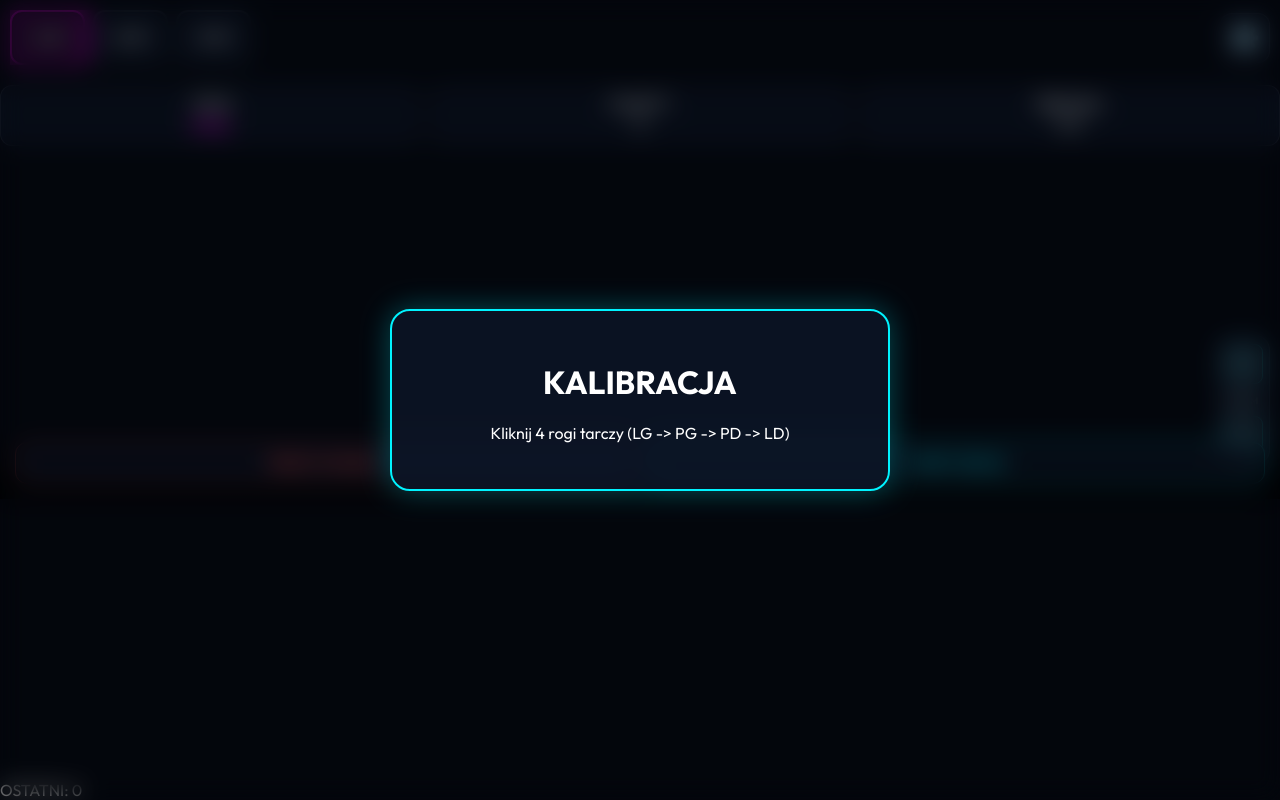
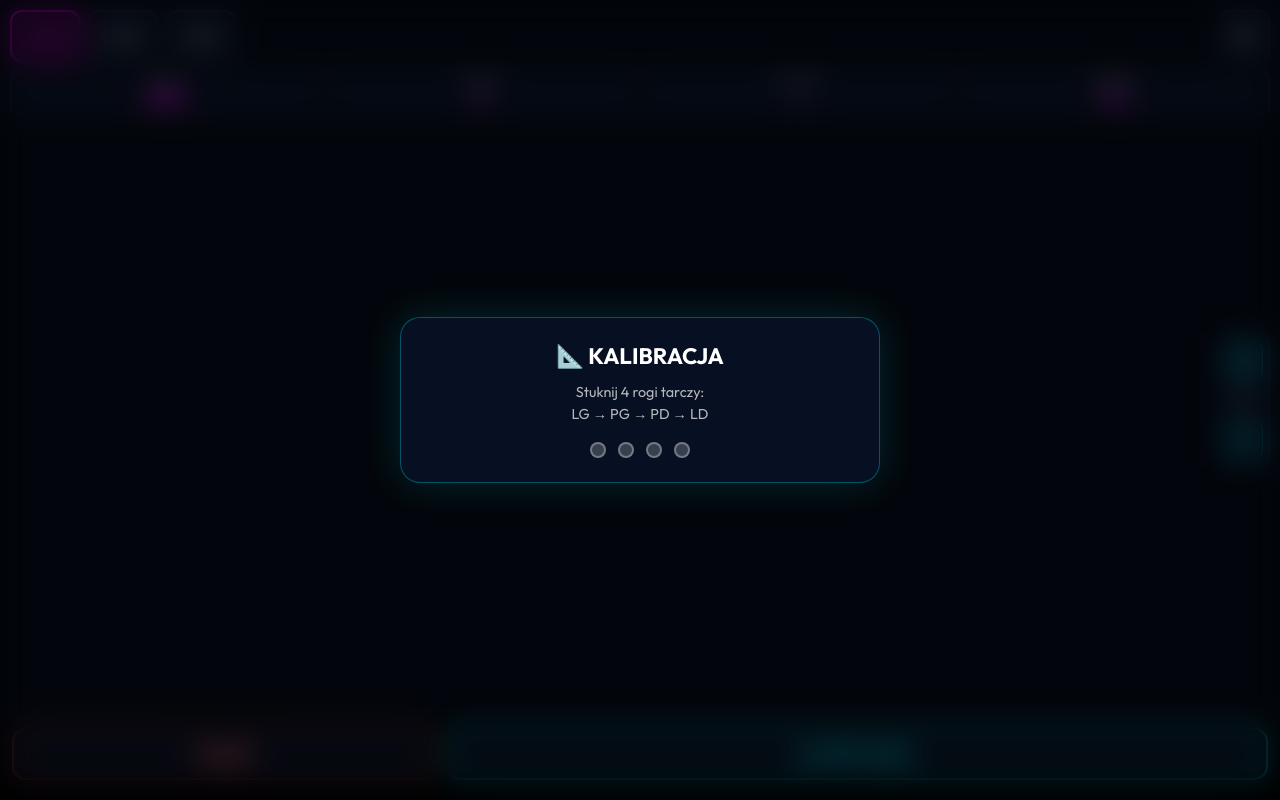
Before and after one commit to LukaszDabros/Antigravity, a PHP site: page / in a window 1280 px wide. Run offline with PHP 8.4, Linux system fonts and the light colour scheme.

Commit message:
Full HUD rewrite: absolute bottom-bar, side-zoom column, blur overlay, cleaner CSS

```diff
--- a/virtual-shooting-range-mobile/index.html
+++ b/virtual-shooting-range-mobile/index.html
@@ -5,84 +5,86 @@
     <meta name="viewport" content="width=device-width, initial-scale=1.0, maximum-scale=1.0, user-scalable=no">
     <title>Laser Range Mobile</title>
     <link rel="stylesheet" href="style.css">
-    <link href="https://fonts.googleapis.com/css2?family=Outfit:wght@300;400;700&family=JetBrains+Mono&display=swap" rel="stylesheet">
+    <link href="https://fonts.googleapis.com/css2?family=Outfit:wght@300;400;700;900&family=JetBrains+Mono&display=swap" rel="stylesheet">
 </head>
-<body class="cyber-theme">
+<body>
     <div id="app">
-        <!-- Podgląd wideo i celownik -->
+        <!-- Wideo + canvas w tle -->
         <div class="video-container">
             <video id="camera-feed" autoplay playsinline muted></video>
             <canvas id="detection-canvas"></canvas>
             <canvas id="ui-canvas"></canvas>
         </div>
 
-        <!-- HUD -->
-        <div id="hud" class="flex-column">
+        <!-- ==================== HUD ==================== -->
+        <div id="hud">
 
-            <!-- GÓRA: Gracze i Ustawienia -->
-            <div id="top-section" class="flex-column">
-                <div id="players-row" class="flex-row">
-                    <div id="players-list" class="flex-row">
-                        <button class="player-btn active" data-id="0">1. P</button>
-                        <button class="player-btn" data-id="1">2. P</button>
-                        <button class="player-btn" data-id="2">3. P</button>
-                        <button class="player-btn" data-id="3">4. P</button>
-                        <button class="player-btn" data-id="4">5. P</button>
+            <!-- GÓRA: Rząd graczy + ikona ustawień -->
+            <div id="players-row">
+                <div id="players-list">
+                    <button class="player-btn active" data-id="0">1. G</button>
+                    <button class="player-btn" data-id="1">2. G</button>
+                    <button class="player-btn" data-id="2">3. G</button>
+                    <button class="player-btn" data-id="3">4. G</button>
+                    <button class="player-btn" data-id="4">5. G</button>
                 </div>
-                    <button id="settings-open-btn" class="icon-btn">⚙️</button>
+                <button id="settings-open-btn" class="icon-btn" title="Ustawienia">⚙</button>
             </div>
 
-                <div id="stats-row" class="flex-row">
+            <!-- Statystyki -->
+            <div id="stats-row">
                 <div class="stat-box" id="mode-selector">
-                        <span class="label">TRYB</span>
-                        <span id="mode-val" class="value small">FREE</span>
+                    <span class="stat-label">TRYB</span>
+                    <span id="mode-val" class="stat-value">FREE</span>
                 </div>
                 <div class="stat-box">
-                        <span class="label">PUNKTY</span>
-                        <span id="score-val" class="value">0</span>
+                    <span class="stat-label">PUNKTY</span>
+                    <span id="score-val" class="stat-value">0</span>
                 </div>
                 <div class="stat-box">
-                        <span class="label">ŚREDNIA</span>
-                        <span id="avg-val" class="value">0.0</span>
+                    <span class="stat-label">OSTATNI</span>
+                    <span id="last-val" class="stat-value">—</span>
                 </div>
+                <div class="stat-box">
+                    <span class="stat-label">ŚREDNIA</span>
+                    <span id="avg-val" class="stat-value">0.0</span>
                 </div>
             </div>
 
-            <!-- BOK: Pionowy Zoom -->
-            <div id="side-controls" class="flex-column">
+        </div><!-- /#hud -->
+
+        <!-- BOK: Pionowy Zoom (oddzielnie od HUD, absolute) -->
+        <div id="side-controls">
             <button id="zoom-in" class="zoom-btn">+</button>
-                <div class="zoom-label">ZOOM</div>
-                <button id="zoom-out" class="zoom-btn">-</button>
+            <span class="zoom-label">ZOOM</span>
+            <button id="zoom-out" class="zoom-btn">−</button>
         </div>
 
-            <!-- DÓŁ: Przyciski Akcji -->
-            <div id="bottom-section" class="flex-row">
-                <button id="reset-session-btn" class="glass-btn danger">RESET WYNIKU</button>
-                <button id="start-session-btn" class="glass-btn primary big-btn">START SESJA</button>
+        <!-- DÓŁ: Przyciski akcji (absolute, bottom) -->
+        <div id="bottom-bar">
+            <button id="reset-session-btn" class="action-btn danger">↺ RESET</button>
+            <button id="start-session-btn" class="action-btn primary">▶ START SESJA</button>
         </div>
 
-            <!-- Ostatni strzał (Pływający) -->
-            <div id="last-shot-box">
-                OSTATNI: <span id="last-val">0</span>
-            </div>
-        </div>
+        <!-- ==================== PANELE ==================== -->
 
-        <!-- PANEL USTAWIEŃ (MODAL) -->
+        <!-- Panel Ustawień -->
         <div id="settings-modal" class="overlay">
             <div class="overlay-content settings-card">
-                <h2>USTAWIENIA</h2>
+                <button id="settings-close-btn" class="close-btn">✕</button>
+                <h2>⚙ USTAWIENIA</h2>
 
                 <div class="settings-group">
                     <label>TRYB GRY</label>
-                    <div class="flex-row">
-                        <button id="solo-mode-btn" class="glass-btn">SOLO</button>
-                        <button id="multi-mode-btn" class="glass-btn active">GRUPA 5</button>
+                    <div class="mode-toggle-row">
+                        <button id="solo-mode-btn" class="toggle-btn">SOLO</button>
+                        <button id="multi-mode-btn" class="toggle-btn active">GRUPA</button>
                     </div>
                 </div>
 
                 <div class="settings-group">
                     <label>NAZWY ZAWODNIKÓW</label>
-                    <div id="names-inputs" class="flex-column">
+                    <div id="names-inputs">
                         <input type="text" data-id="0" class="name-input" placeholder="Gracz 1">
                         <input type="text" data-id="1" class="name-input" placeholder="Gracz 2">
                         <input type="text" data-id="2" class="name-input" placeholder="Gracz 3">
@@ -91,34 +93,37 @@
                     </div>
                 </div>
 
-                <div class="settings-group flex-column">
-                    <button id="calibrate-btn" class="glass-btn">🛠️ URUCHOM KALIBRACJĘ</button>
-                    <button id="full-reset-btn" class="glass-btn danger">⚠️ RESET WSZYSTKIEGO</button>
+                <div class="settings-group">
+                    <label>KALIBRACJA</label>
+                    <button id="calibrate-btn" class="action-btn primary" style="width:100%">🎯 URUCHOM KALIBRACJĘ</button>
                 </div>
 
-                <button id="settings-close-btn" class="glass-btn primary">POWRÓT</button>
+                <div class="settings-group">
+                    <label>RESET</label>
+                    <button id="full-reset-btn" class="action-btn danger" style="width:100%">⚠️ RESET WSZYSTKIEGO</button>
+                </div>
             </div>
         </div>
 
-        <!-- Nakładki pomocnicze (Odliczanie, Kalibracja, Wyniki) -->
+        <!-- Odliczanie -->
         <div id="session-countdown" class="overlay">
             <div class="huge-text">READY?</div>
         </div>
 
+        <!-- Wyniki -->
         <div id="result-modal" class="overlay">
             <div class="overlay-content result-card">
                 <h2>WYNIKI</h2>
-                <div class="result-stats" id="res-list">
-                    <!-- Dynamicznie wypełniane -->
-                </div>
-                <button id="close-result" class="glass-btn primary">DALEJ</button>
+                <div class="result-stats" id="res-list"></div>
+                <button id="close-result" class="action-btn primary" style="width:100%;margin-top:15px">DALEJ →</button>
             </div>
         </div>
 
+        <!-- Kalibracja -->
         <div id="calibration-overlay" class="overlay">
             <div class="overlay-content">
-                <h1>KALIBRACJA</h1>
-                <p>Kliknij 4 rogi tarczy (LG -> PG -> PD -> LD)</p>
+                <h1>📐 KALIBRACJA</h1>
+                <p>Stuknij 4 rogi tarczy:<br>LG → PG → PD → LD</p>
                 <div class="progress-dots">
                     <span class="dot"></span><span class="dot"></span><span class="dot"></span><span class="dot"></span>
                 </div>
--- a/virtual-shooting-range-mobile/style.css
+++ b/virtual-shooting-range-mobile/style.css
@@ -3,18 +3,18 @@
     --neon-pink: #ff00ff;
     --neon-green: #39ff14;
     --dark-bg: #050a14;
-    --glass-bg: rgba(15, 25, 45, 0.7);
-    --glass-border: rgba(255, 255, 255, 0.1);
+    --glass-bg: rgba(10, 20, 40, 0.75);
+    --glass-border: rgba(255, 255, 255, 0.12);
 }
 
 * {
     box-sizing: border-box;
     -webkit-tap-highlight-color: transparent;
+    margin: 0;
+    padding: 0;
 }
 
 body, html {
-    margin: 0;
-    padding: 0;
     width: 100%;
     height: 100%;
     background: var(--dark-bg);
@@ -22,6 +22,7 @@ body, html {
     color: white;
     overflow: hidden;
     position: fixed;
+    user-select: none;
 }
 
 #app {
@@ -30,13 +31,10 @@ body, html {
     height: 100vh;
 }
 
-/* Wideo i Canvasy */
+/* ===== WIDEO I CANVASY ===== */
 .video-container {
     position: absolute;
-    top: 0;
-    left: 0;
-    width: 100%;
-    height: 100%;
+    inset: 0;
     z-index: 1;
 }
 
@@ -49,176 +47,251 @@ body, html {
 
 #ui-canvas {
     position: absolute;
-    top: 0;
-    left: 0;
+    inset: 0;
     width: 100%;
     height: 100%;
     pointer-events: none;
     z-index: 2;
 }
 
-#detection-canvas {
-    display: none;
-}
+#detection-canvas { display: none; }
 
-/* HUD */
-/* Klasy pomocnicze Flexbox */
-.flex-column { display: flex; flex-direction: column; }
-.flex-row { display: flex; flex-direction: row; }
-
+/* ===== HUD (tylko górna część) ===== */
 #hud {
     position: absolute;
     top: 0;
     left: 0;
     width: 100%;
-    height: 100%;
     z-index: 10;
-    padding: 0; /* Usunięto padding globalny dla lepszego dopasowania */
     pointer-events: none;
     display: flex;
     flex-direction: column;
-    justify-content: space-between;
+    gap: 8px;
+    padding: 10px 10px 0 10px;
 }
 
-#top-section {
+/* Rząd graczy */
+#players-row {
+    display: flex;
+    align-items: center;
+    gap: 8px;
     width: 100%;
-    gap: 10px;
-    pointer-events: none;
-}
-
-#players-row {
-    width: 100%;
-    padding: 10px;
-    gap: 15px;
-    align-items: center;
     pointer-events: auto;
 }
 
 #players-list {
+    display: flex;
+    gap: 8px;
+    overflow-x: auto;
     flex: 1;
-    gap: 8px;
-    display: flex;
-    overflow-x: auto;
+    /* Ukryj scrollbar */
+    scrollbar-width: none;
 }
+#players-list::-webkit-scrollbar { display: none; }
 
 .player-btn {
-    min-width: 75px; /* Większe przyciski dla czytelności */
-    height: 55px;
+    flex-shrink: 0;
+    min-width: 70px;
+    height: 52px;
     background: var(--glass-bg);
     border: 2px solid var(--glass-border);
     border-radius: 12px;
-    color: white;
+    color: rgba(255,255,255,0.8);
+    font-family: 'Outfit', sans-serif;
     font-weight: 700;
     font-size: 1rem;
     display: flex;
     align-items: center;
     justify-content: center;
-    transition: 0.2s;
-    flex-shrink: 0;
+    transition: all 0.15s ease;
+    backdrop-filter: blur(10px);
 }
 
 .player-btn.active {
     border-color: var(--neon-pink);
-    box-shadow: 0 0 15px var(--neon-pink);
-    background: rgba(255, 0, 255, 0.1);
+    color: var(--neon-pink);
+    box-shadow: 0 0 12px rgba(255, 0, 255, 0.4);
+    background: rgba(255, 0, 255, 0.12);
 }
 
+.player-btn:active {
+    transform: scale(0.92);
+}
+
+/* Ikona ustawień */
 .icon-btn {
+    flex-shrink: 0;
+    width: 52px;
+    height: 52px;
     background: var(--glass-bg);
     border: 1px solid var(--glass-border);
-    width: 50px;
-    height: 50px;
     border-radius: 12px;
-    font-size: 1.5rem;
+    font-size: 1.4rem;
     display: flex;
     align-items: center;
     justify-content: center;
     pointer-events: auto;
-    color: white;
+    color: rgba(255,255,255,0.85);
+    backdrop-filter: blur(10px);
+    transition: all 0.15s ease;
 }
 
+.icon-btn:active {
+    transform: scale(0.9);
+    border-color: var(--neon-blue);
+    box-shadow: 0 0 12px var(--neon-blue);
+}
+
+/* Rząd statystyk */
 #stats-row {
+    display: flex;
+    gap: 6px;
     width: 100%;
-    display: flex;
-    gap: 8px;
     pointer-events: auto;
 }
 
 .stat-box {
+    flex: 1;
     background: var(--glass-bg);
-    backdrop-filter: blur(15px);
     border: 1px solid var(--glass-border);
-    padding: 8px;
-    border-radius: 12px;
-    flex: 1;
+    border-radius: 10px;
+    padding: 6px 4px;
     display: flex;
     flex-direction: column;
     align-items: center;
+    backdrop-filter: blur(10px);
+    transition: all 0.15s;
 }
 
-.stat-box .value.small {
-    font-size: 1.1rem;
-    color: var(--neon-pink);
+.stat-box:active {
+    background: rgba(0, 243, 255, 0.15);
+    border-color: var(--neon-blue);
 }
 
-/* Pasek Graczy */
-/* Pionowy Zoom */
+.stat-label {
+    font-size: 0.55rem;
+    font-weight: 700;
+    letter-spacing: 0.5px;
+    opacity: 0.6;
+    text-transform: uppercase;
+}
+
+.stat-value {
+    font-size: 1.1rem;
+    font-weight: 700;
+    color: var(--neon-pink);
+    line-height: 1.2;
+}
+
+/* ===== BOK: PIONOWY ZOOM (absolute, prawa krawędź) ===== */
 #side-controls {
     position: absolute;
     right: 10px;
     top: 50%;
     transform: translateY(-50%);
+    z-index: 11;
     background: var(--glass-bg);
     border: 1px solid var(--glass-border);
-    padding: 8px;
-    border-radius: 15px;
-    gap: 10px;
+    border-radius: 14px;
+    padding: 8px 6px;
+    display: flex;
+    flex-direction: column;
     align-items: center;
+    gap: 6px;
+    backdrop-filter: blur(12px);
     pointer-events: auto;
-    backdrop-filter: blur(10px);
-    width: 55px; /* Sztywna szerokość, by nie zasłaniać środka */
+    width: 52px; /* Wąska kolumna – nie zasłania środka */
 }
 
 .zoom-btn {
-    width: 40px; /* Mniejsze przyciski */
-    height: 40px;
-    background: rgba(255, 255, 255, 0.1);
+    width: 38px;
+    height: 38px;
+    background: rgba(0, 243, 255, 0.1);
     border: 1px solid var(--neon-blue);
     border-radius: 8px;
     color: var(--neon-blue);
-    font-size: 1.4rem;
+    font-size: 1.5rem;
     font-weight: 700;
+    line-height: 1;
+    display: flex;
+    align-items: center;
+    justify-content: center;
+    transition: all 0.1s;
+}
+
+.zoom-btn:active {
+    background: rgba(0, 243, 255, 0.3);
+    transform: scale(0.88);
+    box-shadow: 0 0 8px var(--neon-blue);
 }
 
 .zoom-label {
-    font-size: 0.6rem;
+    font-size: 0.5rem;
     font-weight: 700;
     letter-spacing: 1px;
-    opacity: 0.7;
+    opacity: 0.55;
+    writing-mode: vertical-rl;
+    text-transform: uppercase;
 }
 
-/* Dół Akcji */
-#bottom-section {
+/* ===== DÓŁ: PASEK AKCJI (absolute, bottom = 0) ===== */
+#bottom-bar {
+    position: absolute;
+    bottom: 0;
+    left: 0;
     width: 100%;
-    padding: 15px;
-    gap: 15px;
+    z-index: 11;
+    display: flex;
+    gap: 12px;
+    padding: 16px 12px 20px 12px;
+    background: linear-gradient(to top, rgba(0,0,0,0.85) 60%, transparent);
     pointer-events: auto;
-    background: linear-gradient(to top, rgba(0,0,0,0.8), transparent);
 }
 
-/* Nakładki (Overlays) */
+/* ===== PRZYCISKI AKCJI ===== */
+.action-btn {
+    flex: 1;
+    padding: 14px 10px;
+    border-radius: 14px;
+    font-family: 'Outfit', sans-serif;
+    font-weight: 700;
+    font-size: 1rem;
+    border: 2px solid var(--glass-border);
+    background: var(--glass-bg);
+    color: white;
+    backdrop-filter: blur(10px);
+    transition: all 0.1s cubic-bezier(0.4, 0, 0.2, 1);
+    cursor: pointer;
+}
+
+.action-btn.primary {
+    border-color: var(--neon-blue);
+    color: var(--neon-blue);
+    box-shadow: 0 0 10px rgba(0, 243, 255, 0.15);
+    flex: 2; /* START jest szerszy */
+}
+
+.action-btn.danger {
+    border-color: rgba(255, 77, 77, 0.7);
+    color: #ff6b6b;
+}
+
+.action-btn:active {
+    transform: scale(0.93) translateY(2px);
+    box-shadow: 0 0 20px currentColor;
+    opacity: 0.9;
+}
+
+/* ===== OVERLAYS (blur tła) ===== */
 .overlay {
     position: absolute;
-    top: 0;
-    left: 0;
-    width: 100%;
-    height: 100%;
-    background: rgba(0, 0, 0, 0.4);
-    backdrop-filter: blur(12px); /* Blur tła przy otwartym menu */
+    inset: 0;
+    z-index: 50;
     display: none;
     align-items: center;
     justify-content: center;
-    z-index: 100; /* Znacznie wyżej, by blokować wszystko */
+    background: rgba(0, 0, 0, 0.45);
+    backdrop-filter: blur(14px);
     pointer-events: auto;
 }
 
@@ -227,58 +300,118 @@ body, html {
 }
 
 .overlay-content {
+    width: 92%;
+    max-width: 480px;
+    background: rgba(8, 18, 38, 0.88);
+    border: 1px solid rgba(0, 243, 255, 0.3);
+    border-radius: 20px;
+    padding: 24px 20px;
+    box-shadow: 0 0 40px rgba(0, 243, 255, 0.15);
     text-align: center;
-    padding: 30px;
-    border-radius: 20px;
-    background: var(--glass-bg);
-    border: 2px solid var(--neon-blue);
-    box-shadow: 0 0 30px rgba(0, 243, 255, 0.3);
-    pointer-events: auto;
-    width: 90%;
-    max-width: 500px;
+    position: relative;
 }
 
-/* Przycisk szklany - Rozbudowany Feedback */
-.glass-btn {
-    background: var(--glass-bg);
-    border: 1px solid var(--glass-border);
+/* ===== SETTINGS MODAL ===== */
+.settings-card {
+    max-height: 88vh;
+    overflow-y: auto;
+    text-align: left;
+}
+
+.settings-card h2 {
+    text-align: center;
+    font-size: 1.1rem;
+    letter-spacing: 2px;
+    margin-bottom: 20px;
+    color: var(--neon-blue);
+}
+
+.close-btn {
+    position: absolute;
+    top: 14px;
+    right: 14px;
+    width: 34px;
+    height: 34px;
+    background: rgba(255,255,255,0.08);
+    border: 1px solid rgba(255,255,255,0.15);
+    border-radius: 8px;
     color: white;
-    padding: 12px;
-    border-radius: 12px;
+    font-size: 1rem;
+    display: flex;
+    align-items: center;
+    justify-content: center;
+    cursor: pointer;
+}
+
+.settings-group {
+    margin-bottom: 20px;
+}
+
+.settings-group label {
+    display: block;
+    font-size: 0.65rem;
+    font-weight: 700;
+    letter-spacing: 1.5px;
+    color: var(--neon-blue);
+    opacity: 0.8;
+    margin-bottom: 8px;
+    text-transform: uppercase;
+}
+
+/* Mode toggle */
+.mode-toggle-row {
+    display: flex;
+    gap: 8px;
+}
+
+.toggle-btn {
+    flex: 1;
+    padding: 10px;
+    border-radius: 10px;
+    font-family: 'Outfit', sans-serif;
     font-weight: 700;
     font-size: 0.9rem;
-    flex: 1;
-    backdrop-filter: blur(10px);
-    transition: all 0.1s cubic-bezier(0.4, 0, 0.2, 1);
-    pointer-events: auto;
-    box-shadow: 0 4px 10px rgba(0, 0, 0, 0.3);
+    background: rgba(255,255,255,0.05);
+    border: 1px solid var(--glass-border);
+    color: rgba(255,255,255,0.6);
+    transition: all 0.15s;
+    cursor: pointer;
 }
 
-.glass-btn.primary {
+.toggle-btn.active {
+    background: rgba(0, 243, 255, 0.15);
     border-color: var(--neon-blue);
     color: var(--neon-blue);
-    box-shadow: 0 0 15px rgba(0, 243, 255, 0.1);
 }
 
-.glass-btn:active {
-    transform: scale(0.9) translateY(2px); /* Silny efekt naciśnięcia */
-    background: rgba(255, 255, 255, 0.15);
-    box-shadow: 0 0 20px var(--neon-blue), inset 0 0 10px rgba(255,255,255,0.2);
-    border-color: white;
-    color: white;
+/* Inputy imion */
+#names-inputs {
+    display: flex;
+    flex-direction: column;
+    gap: 8px;
 }
 
-/* Tryb Edycji - Wizualne rozróżnienie */
-.glass-btn.editing {
-    background: var(--neon-pink);
+.name-input {
+    width: 100%;
+    background: rgba(255, 255, 255, 0.05);
+    border: 1px solid var(--glass-border);
+    border-radius: 10px;
+    padding: 11px 14px;
     color: white;
-    box-shadow: 0 0 20px var(--neon-pink);
-    border-color: white;
+    font-family: 'JetBrains Mono', monospace;
+    font-size: 0.95rem;
+    transition: all 0.15s;
 }
 
-/* Odliczanie - Animacja tylko po dodaniu klasy */
+.name-input:focus {
+    border-color: var(--neon-blue);
+    outline: none;
+    background: rgba(0, 243, 255, 0.08);
+}
+
+/* ===== ODLICZANIE ===== */
 .huge-text {
-    font-size: 12vw;
+    font-size: 14vw;
     font-weight: 900;
     color: var(--neon-blue);
     text-shadow: 0 0 30px var(--neon-blue);
@@ -290,107 +423,77 @@ body, html {
 }
 
 @keyframes zoomPulse {
-    0% { transform: scale(0.8); opacity: 0.5; }
-    50% { transform: scale(1.1); opacity: 1; }
+    0%   { transform: scale(0.8); opacity: 0.5; }
+    50%  { transform: scale(1.1); opacity: 1; }
     100% { transform: scale(0.8); opacity: 0.5; }
 }
 
-/* Karta wyników */
+/* ===== KALIBRACJA ===== */
+.overlay-content h1 { margin-bottom: 12px; font-size: 1.4rem; }
+.overlay-content p  { opacity: 0.7; font-size: 0.9rem; line-height: 1.5; margin-bottom: 16px; }
+
+.progress-dots {
+    display: flex;
+    gap: 12px;
+    justify-content: center;
+}
+
+.dot {
+    width: 16px;
+    height: 16px;
+    border-radius: 50%;
+    background: rgba(255,255,255,0.2);
+    border: 2px solid rgba(255,255,255,0.3);
+    transition: all 0.3s;
+}
+
+.dot.active {
+    background: var(--neon-blue);
+    border-color: var(--neon-blue);
+    box-shadow: 0 0 8px var(--neon-blue);
+}
+
+/* ===== WYNIKI ===== */
 .result-card {
-    width: 85%;
-    max-width: 400px;
     border-color: var(--neon-pink) !important;
+    box-shadow: 0 0 30px rgba(255,0,255,0.2) !important;
+}
+
+.result-card h2 {
+    margin-bottom: 16px;
+    font-size: 1.3rem;
+    letter-spacing: 2px;
+    color: var(--neon-pink);
 }
 
 .result-stats {
-    margin: 20px 0;
     display: flex;
     flex-direction: column;
-    gap: 10px;
+    gap: 8px;
 }
 
 .res-item {
     display: flex;
     justify-content: space-between;
-    padding: 10px;
-    background: rgba(255, 255, 255, 0.05);
+    align-items: center;
+    padding: 10px 14px;
+    background: rgba(255,255,255,0.05);
     border-radius: 8px;
+    font-size: 0.9rem;
 }
 
-.res-label { color: rgba(255,255,255,0.6); font-size: 0.8rem; }
-.res-value { font-weight: 700; color: var(--neon-pink); }
+.res-item span:first-child { opacity: 0.6; }
+.res-item span:last-child  { font-weight: 700; color: var(--neon-pink); font-size: 1.1rem; }
 
-/* Dolne przyciski */
-/* Ustawienia (Modal) */
-.settings-card {
-    width: 90%;
-    max-width: 450px;
-    max-height: 85vh;
-    overflow-y: auto;
-}
-
-.settings-group {
-    margin-bottom: 25px;
-    text-align: left;
-    width: 100%;
-}
-
-.settings-group label {
-    display: block;
-    font-size: 0.7rem;
-    font-weight: 700;
-    margin-bottom: 10px;
-    color: var(--neon-blue);
-    letter-spacing: 1px;
-    text-transform: uppercase;
-}
-
-.name-input {
-    width: 100%;
-    background: rgba(255, 255, 255, 0.05);
-    border: 1px solid var(--glass-border);
-    border-radius: 10px;
-    padding: 12px;
-    color: white;
-    margin-bottom: 8px;
-    font-family: 'JetBrains Mono', monospace;
-    font-size: 1rem;
-}
-
-.name-input:focus {
-    border-color: var(--neon-blue);
-    outline: none;
-    background: rgba(0, 243, 255, 0.1);
-}
-
-.glass-btn.danger {
-    border-color: #ff4d4d;
-    color: #ff4d4d;
-}
-
-.glass-btn.danger:active {
-    box-shadow: 0 0 20px #ff4d4d;
-}
-
-/* Animacje */
-@keyframes pulse {
-    0% { transform: scale(1); opacity: 0.8; }
-    50% { transform: scale(1.1); opacity: 1; }
-    100% { transform: scale(1); opacity: 0.8; }
-}
-
-.hit-marker {
-    position: absolute;
-    width: 10px;
-    height: 10px;
-    background: var(--neon-pink);
+/* ===== ANIMACJE TRAFIEŃ ===== */
+.calib-handle {
+    position: fixed;
+    width: 22px;
+    height: 22px;
+    border: 3px solid var(--neon-blue);
     border-radius: 50%;
     transform: translate(-50%, -50%);
-    box-shadow: 0 0 15px var(--neon-pink);
-    animation: flash 1s ease-out forwards;
+    z-index: 30;
+    pointer-events: none;
+    box-shadow: 0 0 8px var(--neon-blue);
 }
-
-@keyframes flash {
-    0% { transform: translate(-50%, -50%) scale(0); opacity: 1; }
-    100% { transform: translate(-50%, -50%) scale(2); opacity: 0; }
-}
```
Lines whose indentation alone changed are shown as unchanged.
